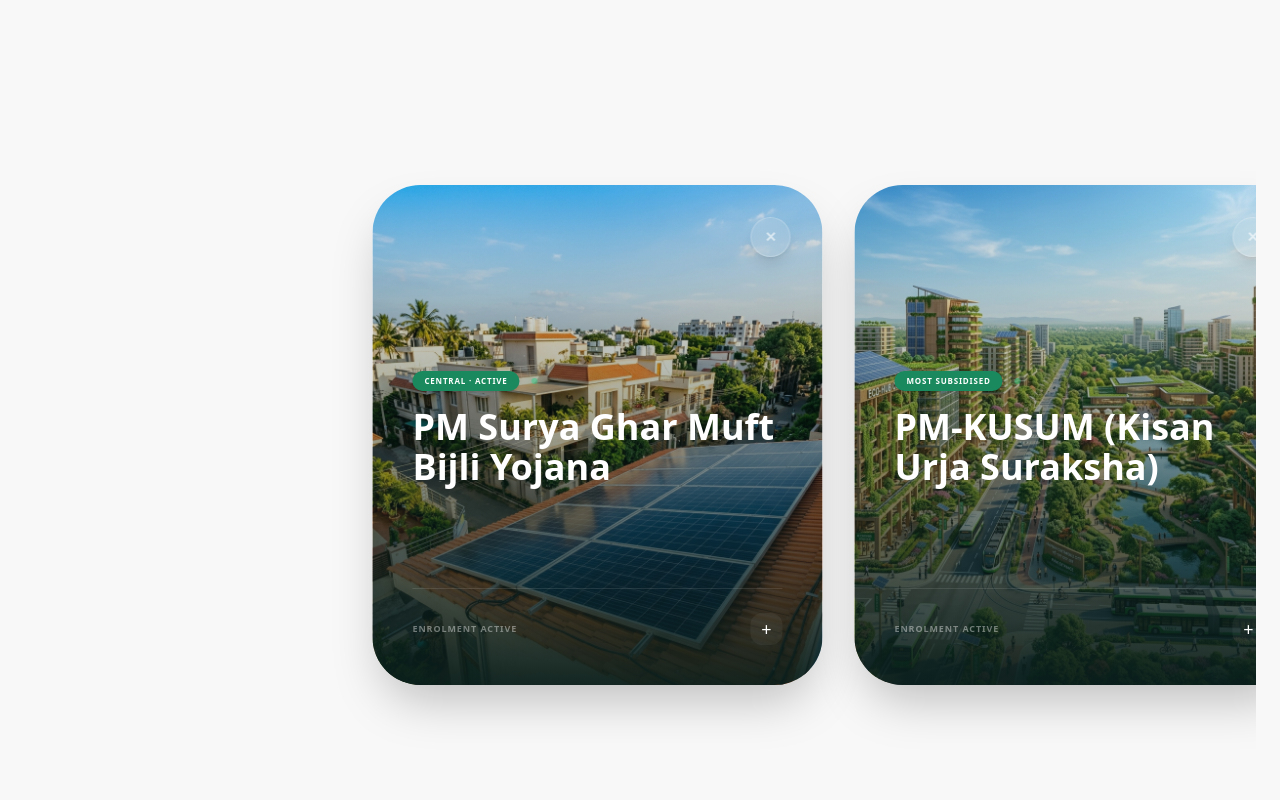
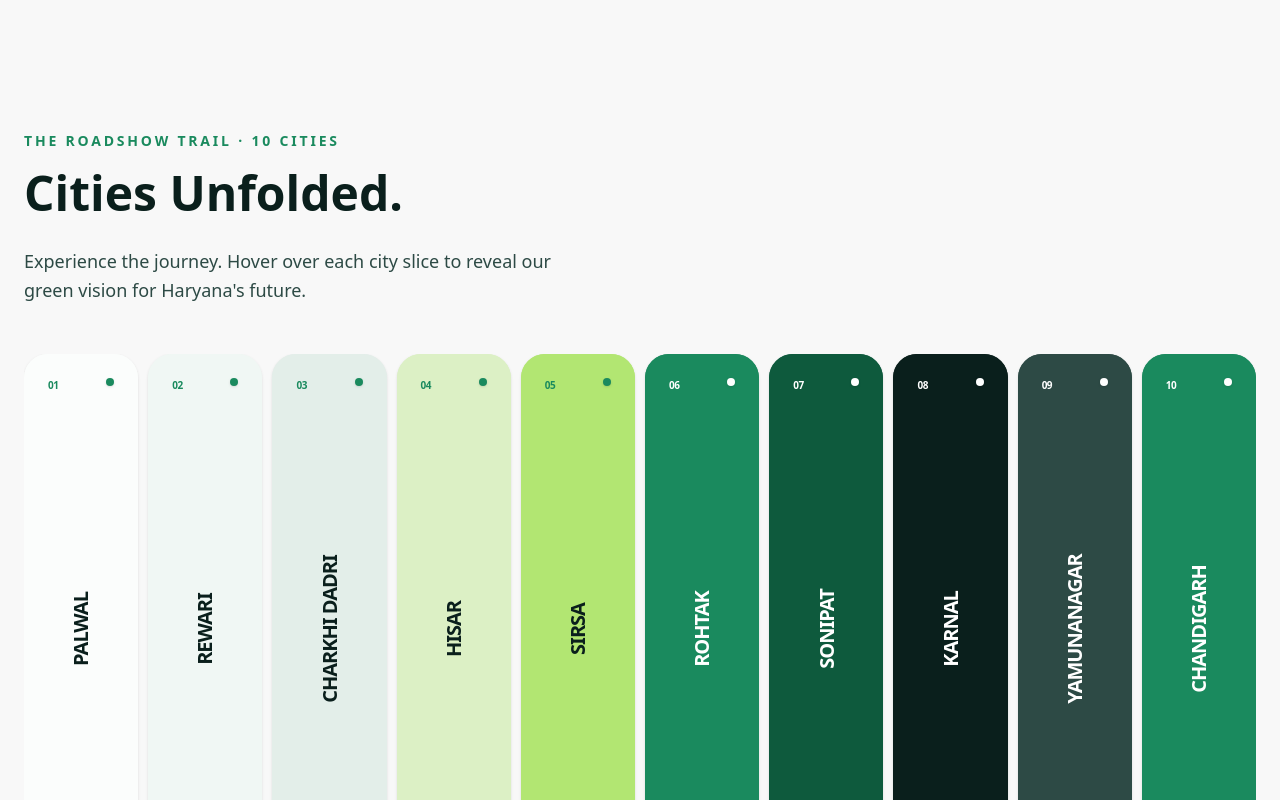
Before and after one commit to rupesh0001-tech/hgeir-2-, a Next.js app: page / in a window 1280 px wide. Shown: the part 2080-2880 px from the top of the page. Built offline with nearby package versions, Linux system fonts and the light colour scheme.

Commit message:
added UI for cities

```diff
--- a/components/RoadshowTrail.tsx
+++ b/components/RoadshowTrail.tsx
@@ -51,6 +51,7 @@
   }, [isPaused]);
 
   return (
+    <>
       <section className="py-24 overflow-hidden relative">
         {/* Section Header */}
         <div className="px-6 lg:px-20 mb-10 md:mb-16">
@@ -129,5 +130,89 @@
           </div>
         </div>
       </section>
+
+      {/* Accordion-Style Slice Section from Commit */}
+      <section className="py-24 max-w-[1400px] mx-auto w-full px-4 md:px-0">
+        <div className="flex flex-col md:flex-row md:items-end justify-between mb-12 gap-6">
+          <div className="max-w-2xl">
+            <h2 className="text-sm font-bold text-[#1a8a5e] font-mono tracking-[0.2em] uppercase mb-3">
+              The Roadshow Trail · 10 Cities
+            </h2>
+            <h1 className="text-4xl md:text-5xl font-sans font-semibold text-[#0a1f1c] mb-6 leading-tight">
+              Cities Unfolded.
+            </h1>
+            <p className="text-[#2d4a45] text-base md:text-lg leading-relaxed max-w-xl">
+              Experience the journey. Hover over each city slice to reveal our green vision for Haryana's future.
+            </p>
+          </div>
+        </div>
+
+        <div className="flex flex-col md:flex-row h-[550px] gap-2 md:gap-2.5 overflow-hidden">
+          {[
+            { id: "01", name: "Palwal", vision: "Sustainable urban planning and solar integration.", color: "bg-[#fbfdfc]", img: "/city1.png" },
+            { id: "02", name: "Rewari", vision: "Pioneering smart-grid technology and green logistics.", color: "bg-[#f0f7f4]", img: "/city2.png" },
+            { id: "03", name: "Charkhi Dadri", vision: "Community-led renewable energy cooperatives.", color: "bg-[#e3eee9]", img: "/city1.png" },
+            { id: "04", name: "Hisar", vision: "Transforming the education hub into a leading center.", color: "bg-[#dcf0c5]", img: "/city2.png" },
+            { id: "05", name: "Sirsa", vision: "Agricultural energy transformation through biogas.", color: "bg-[#b2e672]", img: "/city1.png" },
+            { id: "06", name: "Rohtak", vision: "Electrifying the heart with EV charging networks.", color: "bg-[#1a8a5e]", dark: true, img: "/city2.png" },
+            { id: "07", name: "Sonipat", vision: "Industrial decarbonization through waste-to-energy.", color: "bg-[#0e5a3d]", dark: true, img: "/city1.png" },
+            { id: "08", name: "Karnal", vision: "Modernizing agriculture with solar irrigation.", color: "bg-[#0a1f1c]", dark: true, img: "/city2.png" },
+            { id: "09", name: "Yamunanagar", vision: "Hydro-energy optimization and manufacturing.", color: "bg-[#2d4a45]", dark: true, img: "/city1.png" },
+            { id: "10", name: "Chandigarh", vision: "Final summit: Unifying the roadmap for net-zero.", color: "bg-[#1a8a5e]", dark: true, img: "/city2.png" },
+          ].map((city) => (
+            <div
+              key={city.id}
+              className={`group relative flex-1 hover:flex-[5] transition-all duration-700 ease-in-out ${city.color} rounded-3xl overflow-hidden cursor-pointer flex flex-col justify-between shadow-sm hover:shadow-2xl`}
+            >
+              {/* Background Image */}
+              <Image
+                src={city.img}
+                alt={city.name}
+                fill
+                className="object-cover opacity-0 group-hover:opacity-100 z-0"
+              />
+
+              {/* Background Overlays - Removed fades as requested */}
+              <div className={`absolute inset-0 ${city.color} group-hover:hidden z-[1]`}></div>
+
+              <div className="relative z-10 flex flex-col h-full p-6">
+                <div className="flex justify-between items-start">
+                  <span className={`font-mono text-[10px] font-bold ${city.dark ? 'text-white' : 'text-[#1a8a5e]'} tracking-tighter`}>
+                    {city.id}
+                  </span>
+                  <div className={`w-2 h-2 rounded-full ${city.dark ? 'bg-white' : 'bg-[#1a8a5e]'} shadow-sm`}></div>
+                </div>
+
+                {/* Vertical Text (Compressed State) */}
+                <div className="absolute inset-x-0 top-1/2 -translate-y-1/2 flex justify-center items-center group-hover:hidden transition-all duration-300">
+                  <h3 className={`text-lg xl:text-xl font-sans font-bold ${city.dark ? 'text-white' : 'text-[#0a1f1c]'} tracking-tighter uppercase whitespace-nowrap rotate-[270deg]`}>
+                    {city.name}
+                  </h3>
+                </div>
+
+                {/* Horizontal Content (Hover State) */}
+                <div className="hidden group-hover:flex flex-col h-full mt-10">
+                  <h3 className="text-3xl xl:text-4xl font-sans font-bold text-white tracking-tight mb-4 drop-shadow-lg">
+                    {city.name}
+                  </h3>
+                  <div className="mt-auto max-w-[280px]">
+                    <p className="text-[13px] xl:text-[14px] leading-relaxed mb-6 text-white font-medium drop-shadow-md">
+                      {city.vision}
+                    </p>
+                    <div className="w-12 h-[2px] bg-white mb-3 shadow-sm"></div>
+                    <span className="text-[9px] font-bold tracking-[0.2em] uppercase font-mono text-white drop-shadow-sm">
+                      CITY VISION
+                    </span>
+                  </div>
+                </div>
+              </div>
+
+              {/* Hover Accent Line */}
+              <div className="absolute bottom-0 left-0 h-1.5 w-0 group-hover:w-full bg-[#1a8a5e] transition-all duration-700 z-20"></div>
+            </div>
+          ))}
+        </div>
+      </section>
+    </>
   );
 }
```
Lines whose indentation alone changed are shown as unchanged.
